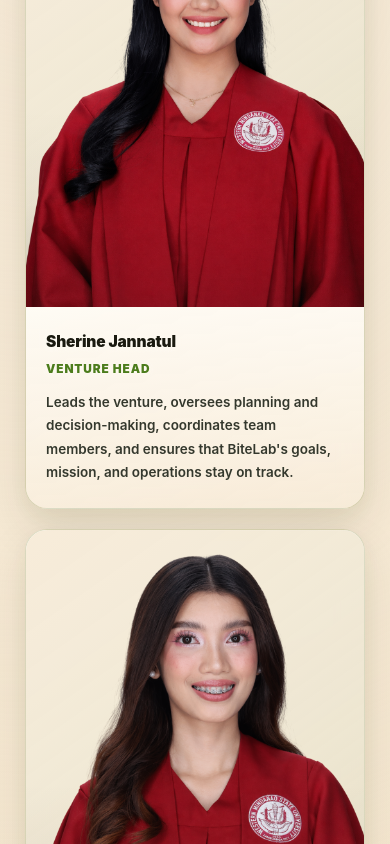
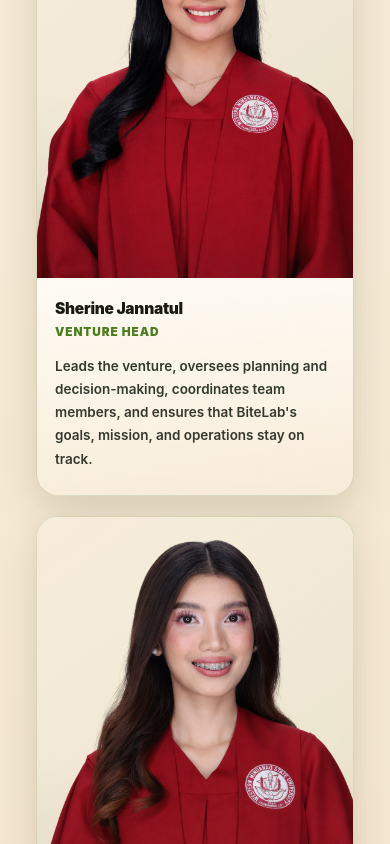
Before and after one commit to JomariFrancisco/Bitelab, a React (Vite) app: page / in a window 390 px wide. Shown: the part 9517-10361 px from the top of the page. Built offline with nearby package versions, Linux system fonts and the light colour scheme.

Commit message:
Update website

```diff
--- a/src/components/Team/Team.css
+++ b/src/components/Team/Team.css
@@ -10,6 +10,14 @@
       #f3e4c9 55%,
       rgba(126, 135, 65, 0.24) 100%
     );
+  overflow: hidden;
+}
+
+/* Wider container for the team cards */
+.team .team__container {
+  width: min(100% - 48px, 1420px);
+  max-width: 1420px;
+  margin: 0 auto;
 }
 
 .team__header {
@@ -55,10 +63,11 @@
 /* ─── Grid ─────────────────────────────────────────────────────────────────── */
 .team__grid {
   display: grid;
-  grid-template-columns: repeat(5, 1fr);
-  gap: 20px;
+  grid-template-columns: repeat(5, minmax(210px, 1fr));
+  gap: 24px;
   margin-bottom: 72px;
   align-items: stretch;
+  width: 100%;
 }
 
 /* ─── Team Card ────────────────────────────────────────────────────────────── */
@@ -80,6 +89,7 @@
     border-color 0.28s var(--ease);
 
   height: 100%;
+  min-width: 0;
   display: flex;
   flex-direction: column;
   backdrop-filter: blur(12px);
@@ -190,7 +200,7 @@
 
 /* ─── Card Body ────────────────────────────────────────────────────────────── */
 .team-card__body {
-  padding: 22px 20px 24px;
+  padding: 22px 18px 24px;
   display: flex;
   flex-direction: column;
   flex: 1;
@@ -203,11 +213,17 @@
 }
 
 .team-card__name {
-  font-size: 15.8px;
+  font-size: clamp(14px, 0.95vw, 15.8px);
   font-weight: 900;
   color: var(--charcoal);
-  letter-spacing: -0.01em;
+  letter-spacing: -0.018em;
   margin-bottom: 5px;
+  line-height: 1.2;
+
+  /* Keeps full names in one line */
+  white-space: nowrap;
+  overflow: visible;
+  text-overflow: clip;
 
   text-shadow:
     0 1px 6px rgba(255, 253, 248, 0.86);
@@ -257,32 +273,50 @@
 }
 
 /* ─── Responsive ───────────────────────────────────────────────────────────── */
-@media (max-width: 1100px) {
+@media (max-width: 1180px) {
   .team__grid {
-    grid-template-columns: repeat(3, 1fr);
+    grid-template-columns: repeat(3, minmax(220px, 1fr));
+  }
+
+  .team-card__name {
+    font-size: 15.5px;
   }
 }
 
-@media (max-width: 720px) {
+@media (max-width: 820px) {
+  .team .team__container {
+    width: min(100% - 36px, 720px);
+  }
+
   .team__grid {
-    grid-template-columns: repeat(2, 1fr);
+    grid-template-columns: repeat(2, minmax(210px, 1fr));
+    gap: 20px;
   }
 
   .team__subline {
     font-size: 15.5px;
   }
+
+  .team-card__name {
+    font-size: 15px;
+  }
 }
 
-@media (max-width: 480px) {
+@media (max-width: 520px) {
+  .team .team__container {
+    width: min(100% - 32px, 380px);
+  }
+
   .team__grid {
     grid-template-columns: 1fr;
-    max-width: 340px;
+    max-width: 360px;
     margin-left: auto;
     margin-right: auto;
   }
 
   .team-card__name {
     font-size: 15.5px;
+    white-space: nowrap;
   }
 
   .team-card__role {
@@ -293,6 +327,10 @@
     font-size: 13.5px;
   }
 
+  .team__note {
+    gap: 16px;
+  }
+
   .team__note-text {
     white-space: normal;
     text-align: center;
--- a/src/components/Team/Team.jsx
+++ b/src/components/Team/Team.jsx
@@ -72,12 +72,14 @@ function TeamPhoto({ member }) {
 export default function Team() {
   return (
     <section className="team" id="team">
-      <div className="container">
+      <div className="container team__container">
         <div className="team__header" data-reveal>
           <span className="section-label">Our Team</span>
+
           <h2 className="team__headline">
             The people behind <em>every bite.</em>
           </h2>
+
           <p className="team__subline">
             A small, driven group of students who believe that better food starts with
             better thinking. We combine food science, design, and pure stubbornness to build
@@ -87,7 +89,12 @@ export default function Team() {
 
         <div className="team__grid">
           {TEAM.map((member, i) => (
-            <article className="team-card" key={member.id} data-reveal="scale" data-delay={String((i % 5) + 1)}>
+            <article
+              className="team-card"
+              key={member.id}
+              data-reveal="scale"
+              data-delay={String((i % 5) + 1)}
+            >
               <div className="team-card__photo-wrap">
                 <TeamPhoto member={member} />
                 <div className="team-card__photo-overlay" aria-hidden="true" />
```
